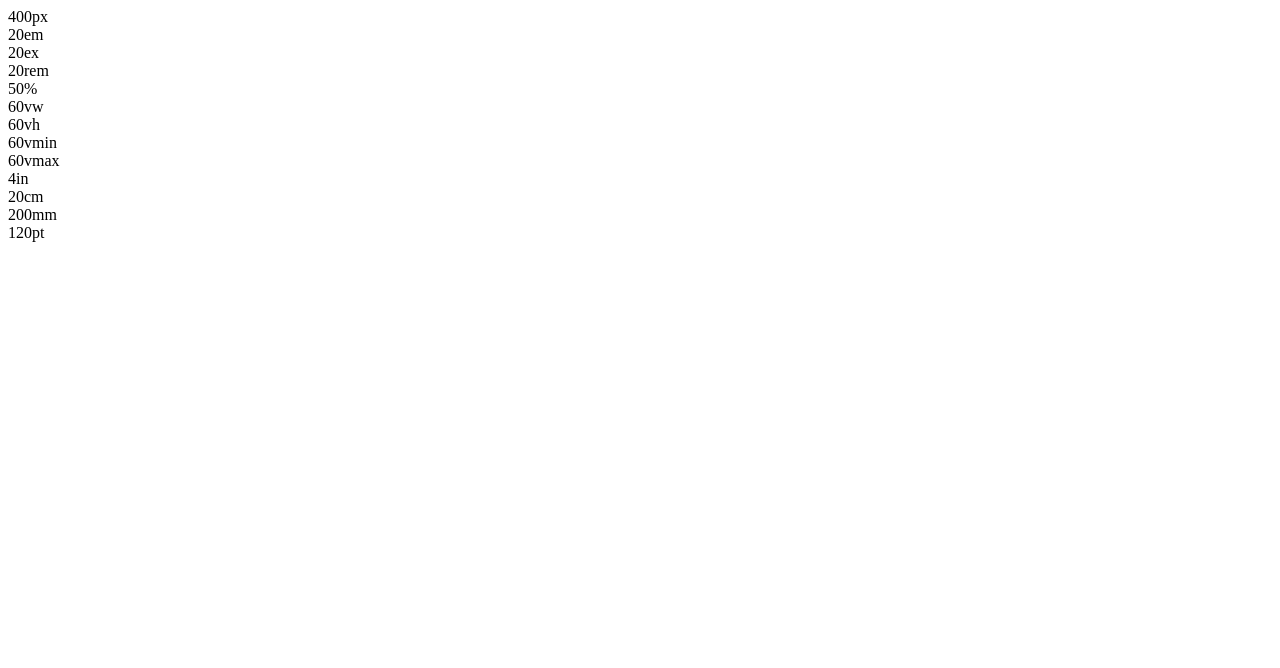
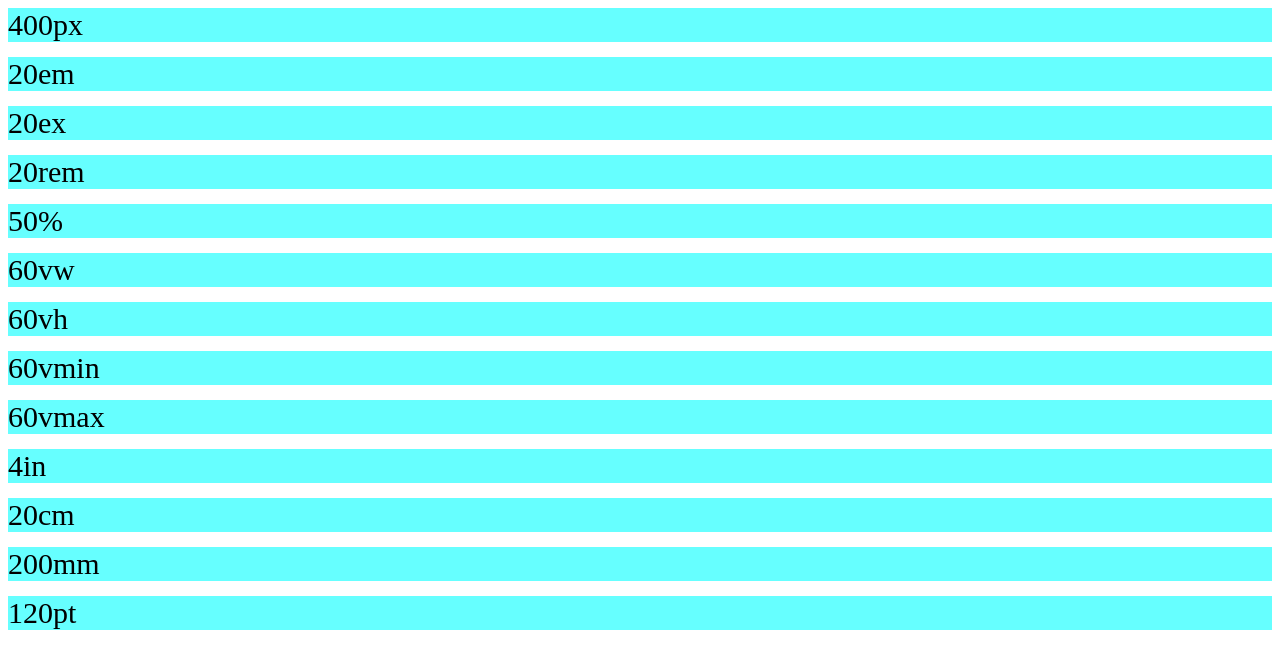
Before and after one commit to androiduserpl/jednostki-css, a plain HTML site: page index.html in a window 1280 px wide. Drawn offline with Linux system fonts and the light colour scheme.

Commit message:
margi, koor

```diff
--- a/css/style.css
+++ b/css/style.css
@@ -0,0 +1,15 @@
+html {
+    font-size: 20px;
+
+}
+
+#container {
+    font-size: 30px;
+
+}
+
+#container > div {
+    background-color: rgba(0,255,255,0.6);
+    margin-bottom: 15px;
+
+}
--- a/index.html
+++ b/index.html
@@ -1,27 +1,28 @@
 <!DOCTYPE html>
 <html lang="en">
 <head>
-    <meta charset="UTF-8">
-    <title>Pomoce dydaktyczne - jednostki miary w CSS</title>
-    <link rel="stylesheet" href="css/style.css">
+	<meta charset="UTF-8">
+	<title>Pomoce dydaktyczne - Jednostki miary w CSS</title>
+
+	<!-- Page styles -->
+	<link rel="stylesheet" href="css/style.css">
+
 </head>
 <body>
- <div>
-    <div>
-        <div>400px</div>
-        <div>20em</div>
-        <div>20ex</div>
-        <div>20rem</div>
-        <div>50%</div>
-        <div>60vw</div>
-        <div>60vh</div>
-        <div>60vmin</div>
-        <div>60vmax</div>
-        <div>4in</div>
-        <div>20cm</div>
-        <div>200mm</div>
-        <div>120pt</div>
-    </div>
-</div>
+	<div id="container">
+		<div id="pixele">400px</div>
+		<div id="em">20em</div>
+		<div id="ex">20ex</div>
+		<div id="rem">20rem</div>
+		<div id="procenty">50%</div>
+		<div id="vw">60vw</div>
+		<div id="vh">60vh</div>
+		<div id="vmin">60vmin</div>
+		<div id="vmax">60vmax</div>
+		<div id="inch">4in</div>
+		<div id="cm">20cm</div>
+		<div id="mm">200mm</div>
+		<div id="pt">120pt</div>
+	</div>
 </body>
 </html>
```
